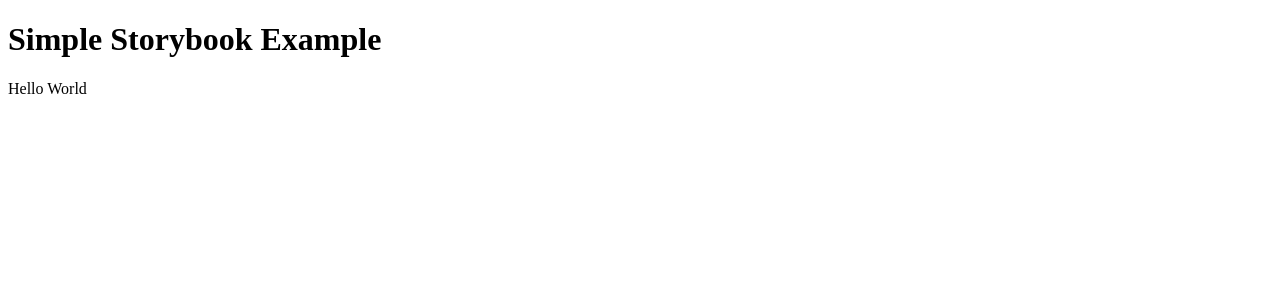
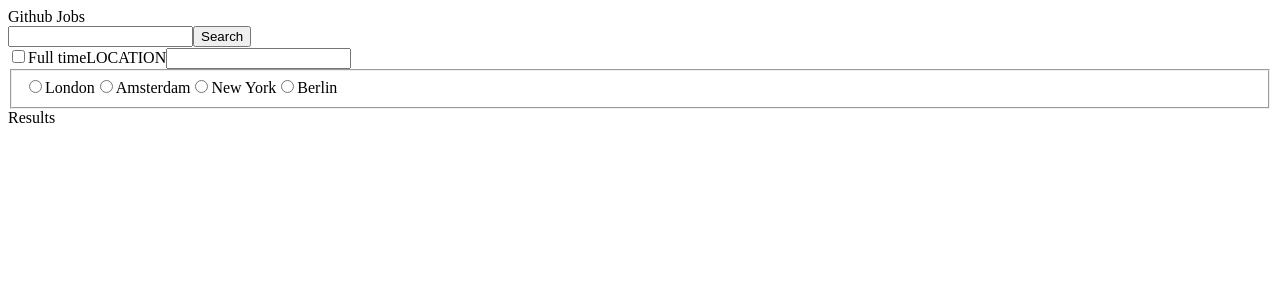
Before and after one commit to lintonye/github-jobs3, a Next.js app: page / in a window 1280 px wide. Shown: the top 300 px of the page. Built offline with nearby package versions, Linux system fonts and the light colour scheme.

Commit message:
Add filters implementation

```diff
--- a/pages/index.js
+++ b/pages/index.js
@@ -1,10 +1,49 @@
-import HelloWorld from '../components'
-
+function Header() {
+  return (
+    <div className="header">
+      Github Jobs
+      <form className="search-form">
+        <input type="search" name="" />
+        <button>Search</button>
+      </form>
+    </div>
+  );
+}
+function Filters() {
+  const locations = ["London", "Amsterdam", "New York", "Berlin"];
+  return (
+    <div className="filters">
+      <label>
+        <input type="checkbox" />
+        Full time
+      </label>
+      <label>
+        LOCATION
+        <input type="search" />
+      </label>
+      <fieldset>
+        {locations.map((location) => (
+          <label key={location}>
+            <input type="radio" />
+            {location}
+          </label>
+        ))}
+      </fieldset>
+    </div>
+  );
+}
+function Results() {
+  return <div>Results</div>;
+}
+function JobList() {
+  return (
+    <div className="job-list">
+      <Header />
+      <Filters />
+      <Results />
+    </div>
+  );
+}
 export default function Home() {
-  return (
-    <div>
-      <h1>Simple Storybook Example</h1>
-      <HelloWorld />
-    </div>
-  )
+  return <JobList />;
 }
```
